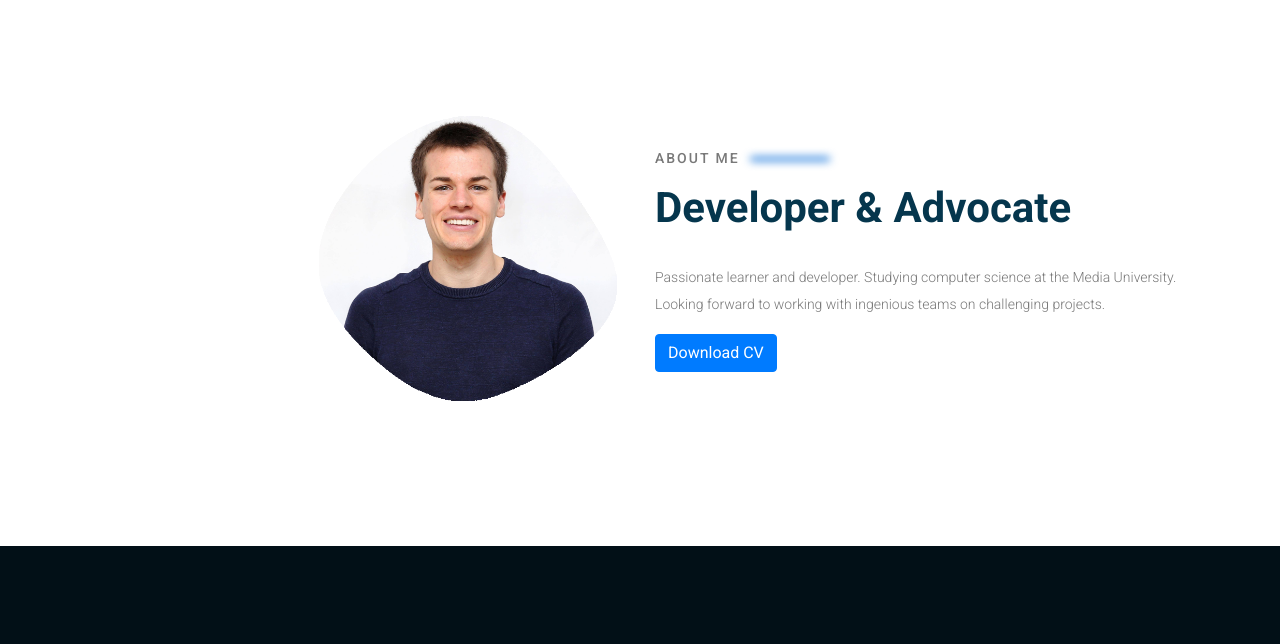
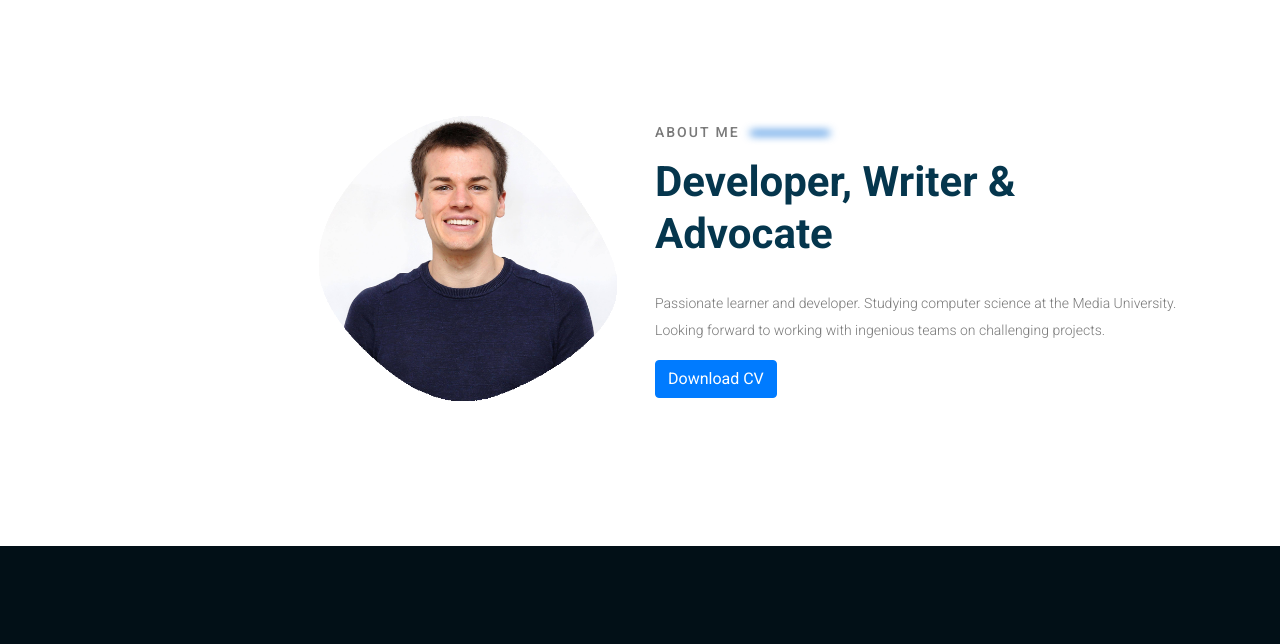
Before and after one commit to timgrossmann/timgrossmann.github.io, a plain HTML site: page index.html in a window 1280 px wide. Shown: the part 4644-5288 px from the top of the page. Drawn offline with Linux system fonts and the light colour scheme; files whose address does not match are found by name.

Commit message:
update about me text

```diff
--- a/index.html
+++ b/index.html
@@ -346,7 +346,7 @@
 					<div class="main_title text-left">
 						<p class="top_text" id="about">About me <span></span></p>
 						<h2>
-							Developer & Advocate
+							Developer, Writer & Advocate
 						</h2>
 						<p>
 							Passionate learner and developer. Studying computer science at the Media University. Looking forward to working with ingenious teams on challenging projects.
```
